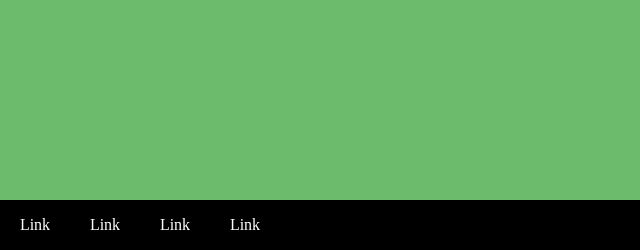
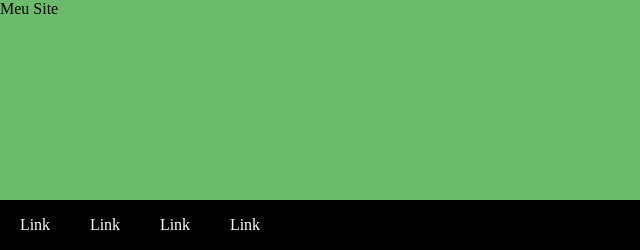
Before and after one commit to R1card1/html-css, a plain HTML site: page exe019/index.html in a window 1280 px wide. Shown: the top 250 px of the page, 0-640 px from the left. Drawn offline with Linux system fonts and the light colour scheme.

Commit message:
Update index.html
Foi implementado um título no header

```diff
--- a/exe019/index.html
+++ b/exe019/index.html
@@ -8,7 +8,7 @@
     <link rel="stylesheet" href="css/style.css">
 </head>
 <body>
-    <header></header>
+    <header>Meu Site</header>
     <nav>
         <a href="#">Link</a>
         <a href="#">Link</a>
```
